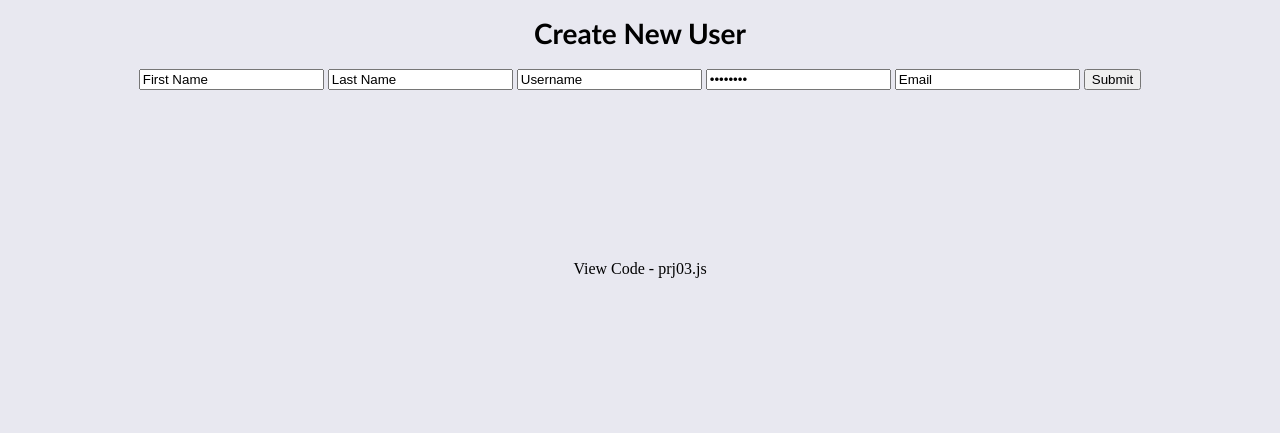
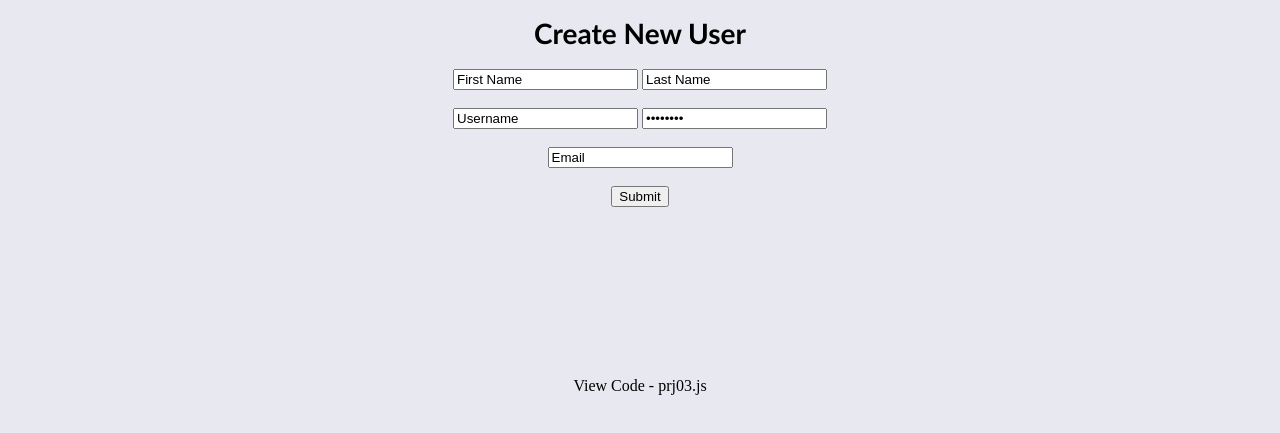
Before and after one commit to ZachBrundage/ZachBrundage.github.io, a plain HTML site: page prj03.html in a window 1280 px wide. Shown: the part 113-546 px from the top of the page. Drawn offline with Linux system fonts and the light colour scheme.

Commit message:
Styling prj03

```diff
--- a/prj03.html
+++ b/prj03.html
@@ -10,10 +10,10 @@
         <div id="header"> Projects - Basic Fluency</div>
         <h1 class="prj02Header"> Create New User</h1>
         <input type="text" id="firstName" value="First Name">
-        <input type="text" id="lastName" value="Last Name">
+        <input type="text" id="lastName" value="Last Name"><br><br>
         <input type="text" id="username" value="Username">
-        <input type="password" id="password" value="Password">
-        <input type="email" id="email" value="Email">
+        <input type="password" id="password" value="Password"><br><br>
+        <input type="email" id="email" value="Email"><br><br>
         <button onclick="createUser()">Submit</button>
         <p id="fName"></p><br>
         <p id="lName"></p><br>
```
